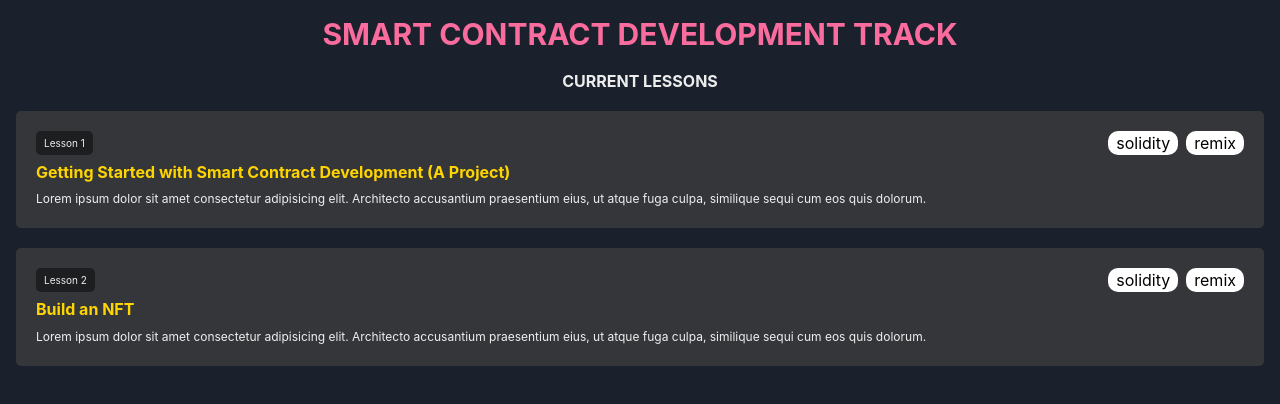
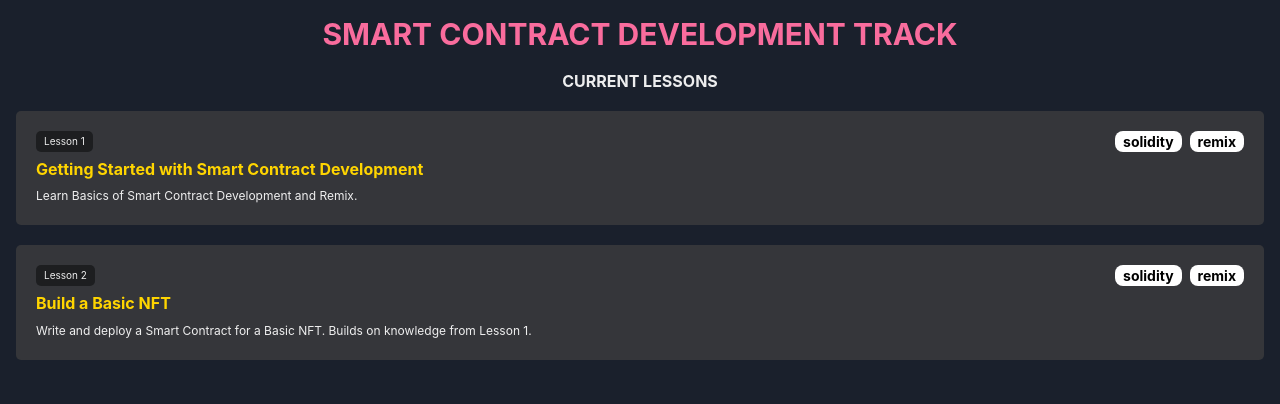
Before and after one commit to Developer-DAO/academy, a Next.js app: page /lessons in a window 1280 px wide. Shown: the top 404 px of the page. Built offline with nearby package versions, Linux system fonts and the light colour scheme.

Commit message:
Updated Lessons Index Page w Styling

```diff
--- a/components/ContentBanner.tsx
+++ b/components/ContentBanner.tsx
@@ -19,8 +19,6 @@ export const ContentBanner: React.FC<LessonProps> = (props: LessonProps) => {
     idx,
   } = props
 
-  console.log(icons)
-
   return (
     <>
       <Flex
@@ -34,7 +32,7 @@ export const ContentBanner: React.FC<LessonProps> = (props: LessonProps) => {
           <Flex
             bg="#1D1E20"
             w="fit-content"
-            fontSize={10}
+            fontSize={[8, 10]}
             px={2}
             rounded={5}
             align="center"
@@ -51,7 +49,9 @@ export const ContentBanner: React.FC<LessonProps> = (props: LessonProps) => {
                   px={2}
                   justify="center"
                   align="center"
-                  rounded={10}
+                  rounded={8}
+                  fontSize={[10, 14]}
+                  fontWeight="bold"
                 >
                   {icon}
                 </Flex>
@@ -59,11 +59,11 @@ export const ContentBanner: React.FC<LessonProps> = (props: LessonProps) => {
           </HStack>
         </Flex>
         <Flex color="#FFD500">
-          <Heading as="h3" fontSize={16} my={2}>
+          <Heading as="h3" fontSize={[12, 16]} my={2}>
             {title}
           </Heading>
         </Flex>
-        <Flex fontSize={12} mr={200}>
+        <Flex fontSize={[8, 12]} mr={100}>
           {description}
         </Flex>
       </Flex>
--- a/lessons/1-getting-started-with-smart-contract-development.mdx
+++ b/lessons/1.mdx
@@ -1,10 +1,7 @@
 ---
 i18n: 'smart-contracts'
-title: Getting Started with Smart Contract Development (A Project)
-description:
-  Lorem ipsum dolor sit amet consectetur adipisicing elit. Architecto
-  accusantium praesentium eius, ut atque fuga culpa, similique sequi cum eos
-  quis dolorum.
+title: Getting Started with Smart Contract Development
+description: Learn Basics of Smart Contract Development and Remix.
 icons: ['solidity', 'remix']
 ---
 
--- a/lessons/2.mdx
+++ b/lessons/2.mdx
@@ -1,9 +1,8 @@
 ---
 i18n: 'smart-contracts'
-title: Build an NFT
+title: Build a Basic NFT
 description:
-  Lorem ipsum dolor sit amet consectetur adipisicing elit. Architecto
-  accusantium praesentium eius, ut atque fuga culpa, similique sequi cum eos
-  quis dolorum.
+  Write and deploy a Smart Contract for a Basic NFT. Builds on knowledge from
+  Lesson 1.
 icons: ['solidity', 'remix']
 ---
```
Also changed, not shown: theme.ts (line endings or trailing spaces).
